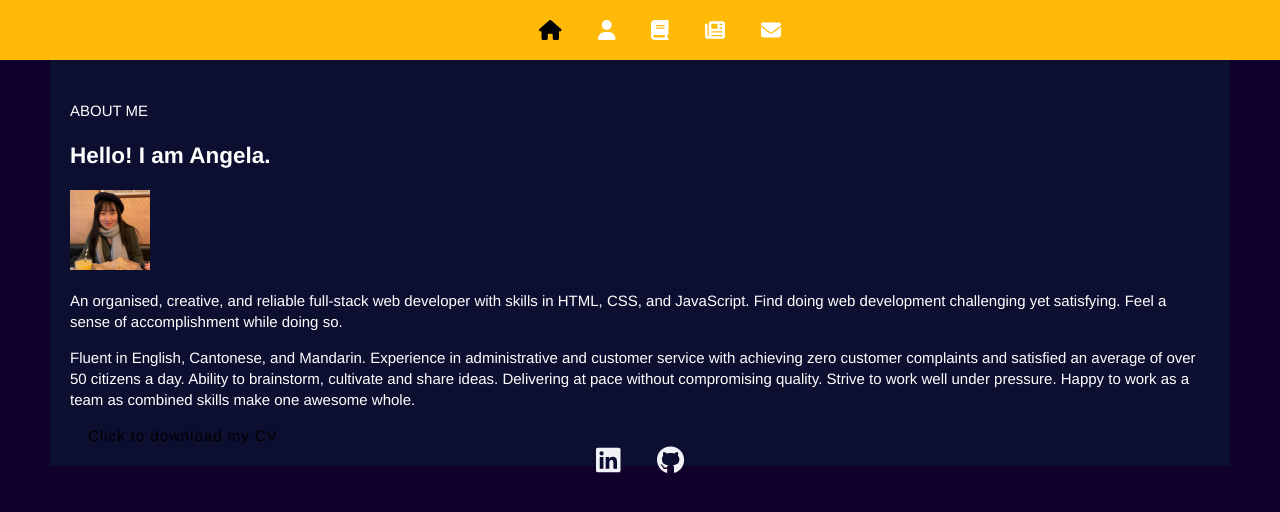
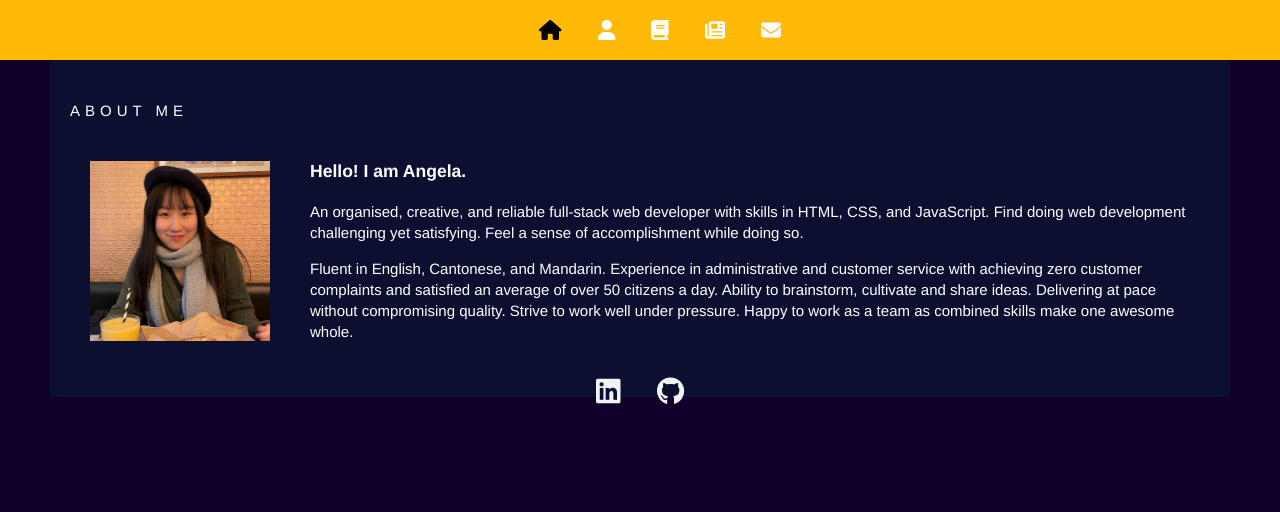
Before and after one commit to angelawong3/react-portfolio, a React (Create React App) app: page / in a window 1280 px wide. Shown: the top 512 px of the page. Built offline with nearby package versions, Linux system fonts and the light colour scheme.

Commit message:
about me component w/ css done

```diff
--- a/src/App.css
+++ b/src/App.css
@@ -1,6 +1,11 @@
 /* css for all section */
 * {
   font-family: "Helvetica Neue";
+}
+
+#title {
+  color: #fff;
+  letter-spacing: 5px;
 }
 
 /* start of header css */
@@ -63,10 +68,19 @@ a:hover {
   margin: 0 50px;
   background-color: rgba(0, 76, 76, 0.2);
 }
+.container {
+  display: flex;
+  flex-direction: row;
+}
+
+.flex-item {
+  margin: 20px;
+}
 
 #my-pic {
-  width: 80px;
-  height: 80px;
+  margin-top: 20px;
+  width: 180px;
+  height: 180px;
 }
 /* end of about section css */
 
--- a/src/components/About/index.js
+++ b/src/components/About/index.js
@@ -6,11 +6,13 @@ export default class About extends Component {
     return (
       <section id="about">
         <div>
-          <div>
-            <div id="about-me">ABOUT ME</div>
-            <div>
-              <h2 className="card-title">Hello! I am Angela.</h2>
+          <div id="title">ABOUT ME</div>
+          <div className="container">
+            <div className="flex-item">
               <img id="my-pic" src={mypic} alt="my profile picture" />
+            </div>
+            <div className="flex-item">
+              <h3>Hello! I am Angela.</h3>
               <p>
                 An organised, creative, and reliable full-stack web developer
                 with skills in HTML, CSS, and JavaScript. Find doing web
@@ -27,15 +29,6 @@ export default class About extends Component {
                 awesome whole.
               </p>
             </div>
-            <div className="card-footer text-muted">
-              <a
-                href="./assets/document/angela-wong-cv.pdf"
-                className="btn btn-cv"
-                target="_blank"
-              >
-                Click to download my CV
-              </a>
-            </div>
           </div>
         </div>
       </section>
--- a/src/components/Resume/index.js
+++ b/src/components/Resume/index.js
@@ -5,6 +5,15 @@ export default class Resume extends Component {
     return (
       <section id="resume">
         <h2>This is resume</h2>
+        <div className="card-footer text-muted">
+          <a
+            href="./assets/document/angela-wong-cv.pdf"
+            className="btn btn-cv"
+            target="_blank"
+          >
+            Click to download my CV
+          </a>
+        </div>
       </section>
     );
   }
```
